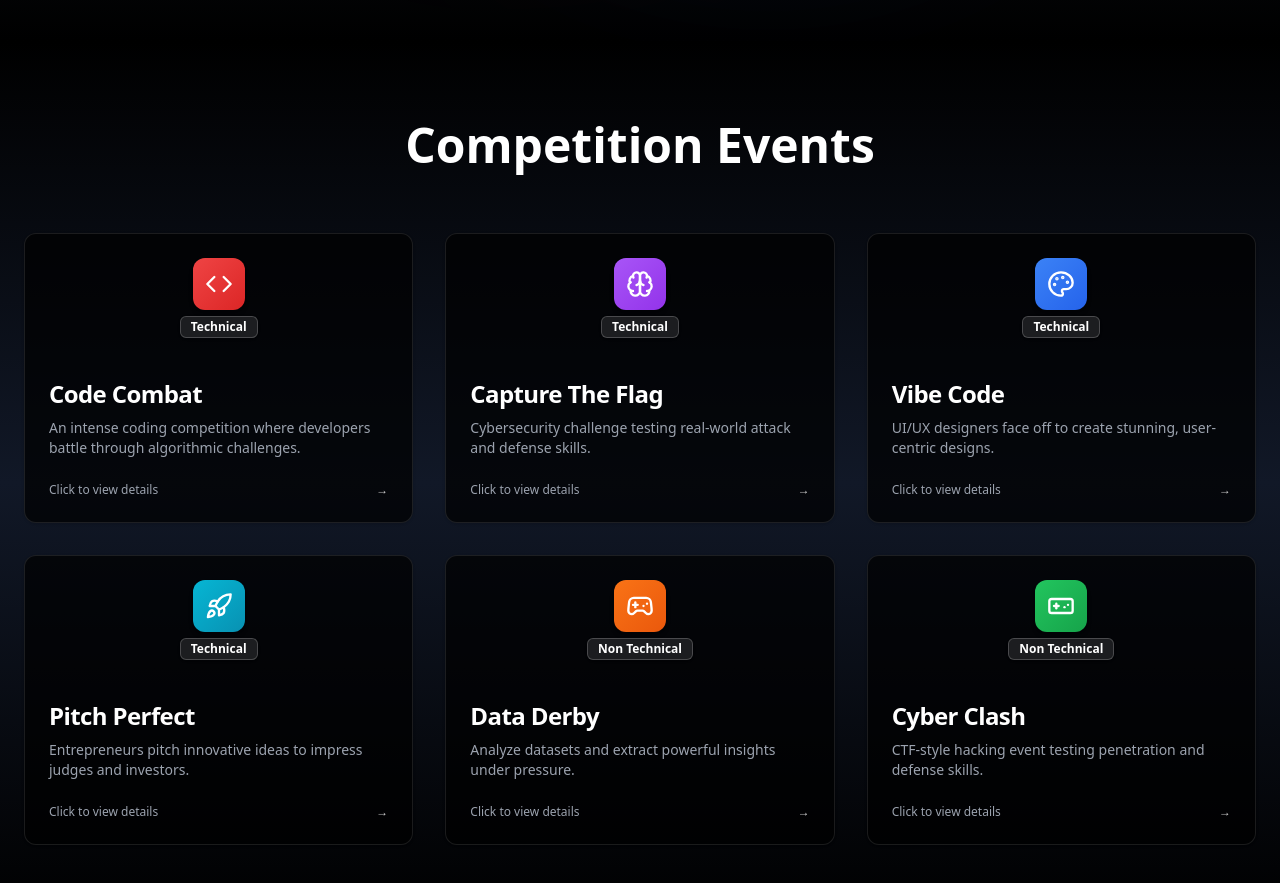
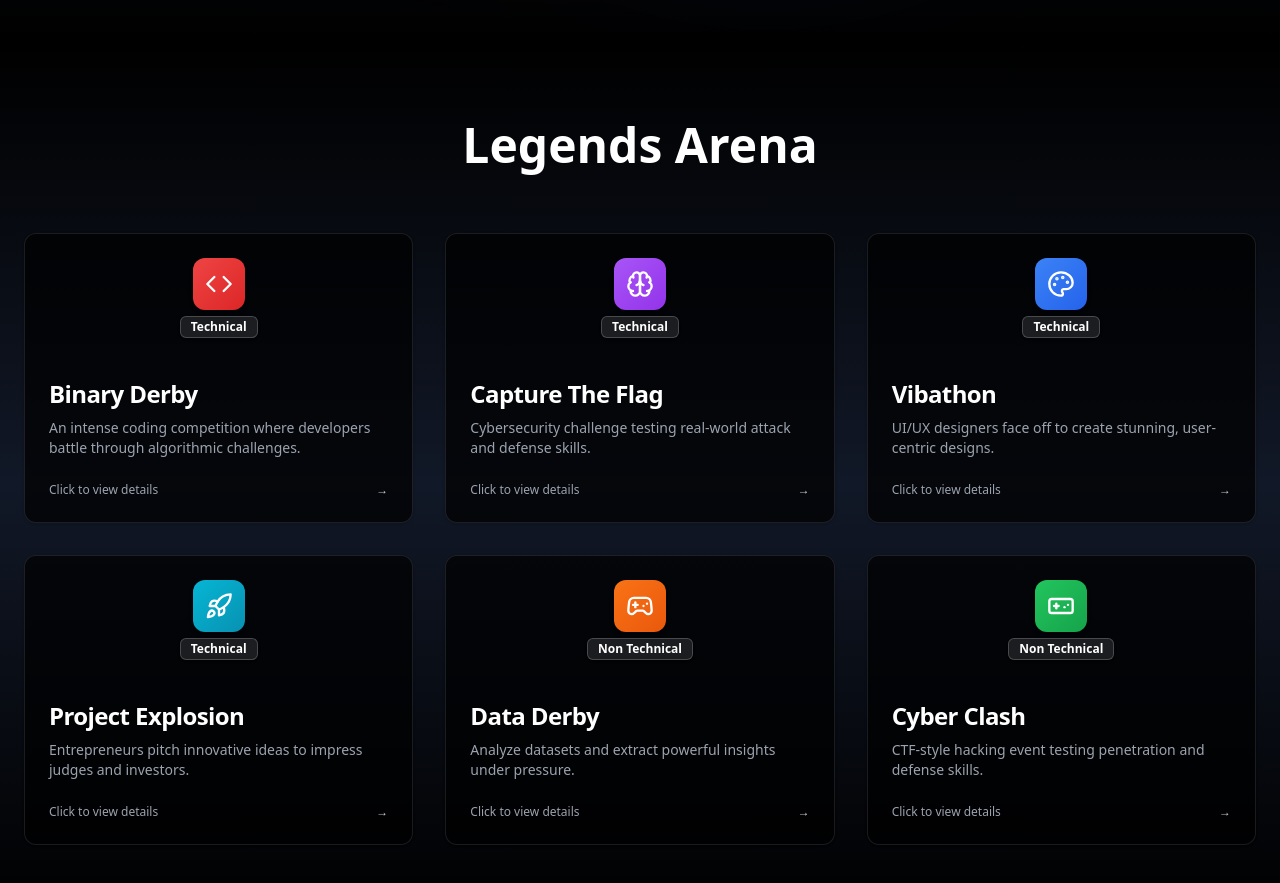
Before and after one commit to kingkholiabd-tech/CYBERXELERATE2K26, a React (Vite) app: page / in a window 1280 px wide. Shown: the part 1620-2503 px from the top of the page. Built offline with nearby package versions, Linux system fonts and the light colour scheme.

Commit message:
orey-attam-kadasiey-commit

```diff
--- a/src/components/Events.tsx
+++ b/src/components/Events.tsx
@@ -303,7 +303,7 @@ import { Badge } from "@/components/ui/badge";
 const events = [
   {
     icon: Code,
-    title: "Code Combat",
+    title: "Binary Derby",
     slug: "code-combat",
     description:
       "An intense coding competition where developers battle through algorithmic challenges.",
@@ -321,7 +321,7 @@ const events = [
   },
   {
     icon: Palette,
-    title: "Vibe Code",
+    title: "Vibathon",
     slug: "vibe-code",
     description:
       "UI/UX designers face off to create stunning, user-centric designs.",
@@ -330,7 +330,7 @@ const events = [
   },
   {
     icon: Rocket,
-    title: "Pitch Perfect",
+    title: "Project Explosion",
     slug: "pitch-perfect",
     description:
       "Entrepreneurs pitch innovative ideas to impress judges and investors.",
@@ -367,7 +367,7 @@ export default function Events() {
     >
       <div className="max-w-7xl mx-auto px-6">
         <h2 className="text-5xl font-bold text-center text-white mb-16">
-          Competition Events
+          Legends Arena
         </h2>
 
         <div className="grid grid-cols-1 sm:grid-cols-2 lg:grid-cols-3 gap-8">
@@ -388,7 +388,7 @@ export default function Events() {
                   >
                     <event.icon className="text-white" size={28} />
                   </div>
-                  <Badge className="text-white bg-white/10 border-white/20">
+                  <Badge className="text-white  bg-white/10 border-white/20">
                     {event.category}
                   </Badge>
                 </CardHeader>
@@ -401,7 +401,7 @@ export default function Events() {
                     {event.description}
                   </CardDescription>
 
-                  <div className="mt-6 flex items-center justify-between">
+                  <div className="mt-6 flex items-center  justify-between">
                     <span className="text-xs text-gray-400">
                       Click to view details
                     </span>
```
